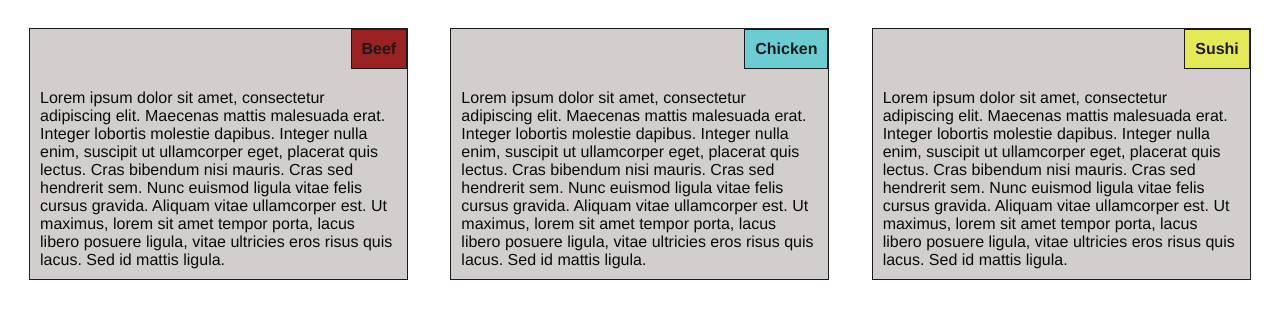
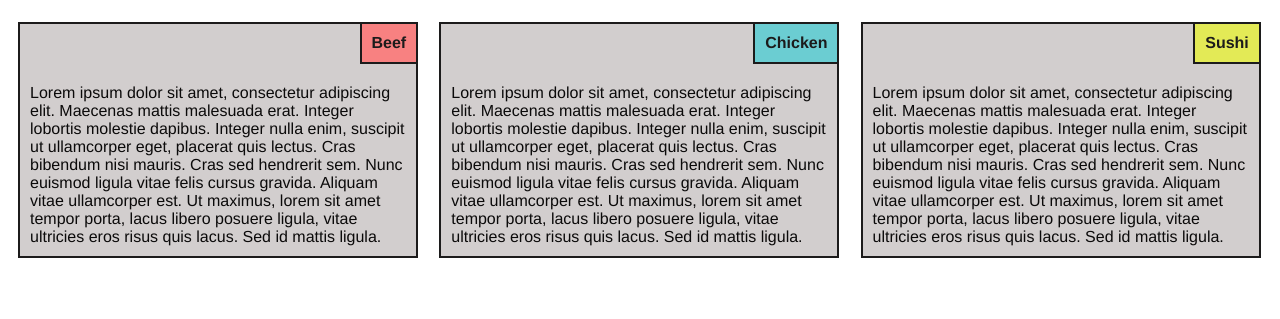
Before and after one commit to koka425/courseProject, a plain HTML site: page index.html in a window 1280 px wide. Shown: the part 69-388 px from the top of the page. Drawn offline with Linux system fonts and the light colour scheme.

Commit message:
Completed 2

```diff
--- a/css/index.css
+++ b/css/index.css
@@ -8,18 +8,16 @@
 
   p {
     background-color: #d2cece;
-    width: 90%;
+    width: 95%;
     height: auto;
-    margin-right: auto;
-    margin-left: auto;
+    margin: 10px;
     font-family: Helvetica;
     color: rgb(11, 10, 10);
     padding: 60px 10px 10px 10px;
-    border: 1px solid #1c1b1b;
+    border: 2px solid #1c1b1b;
   }
 
   span {
-    background-color: #ceb43f;
     position: absolute;
     top: 0;
     right: 0;
@@ -27,7 +25,8 @@
     font-weight: bold;
     margin: 0;
     color: #1c1b1b;
-    border: 1px solid #1c1b1b;
+    border-bottom: 2px solid #1c1b1b;
+    border-left: 2px solid #1c1b1b;
   }
 
   .title {
@@ -36,7 +35,7 @@
   }
 
   .title1 {
-    background-color: #9b2222;
+    background-color: #f88181;
   }
 
   .title2 {
@@ -137,6 +136,10 @@
     .col-md-12 {
       width: 100%;
     }
+
+    .col-md-12 > p {
+      width: 97.5%;
+    }
   }
 
   @media (max-width: 767px) {
```
